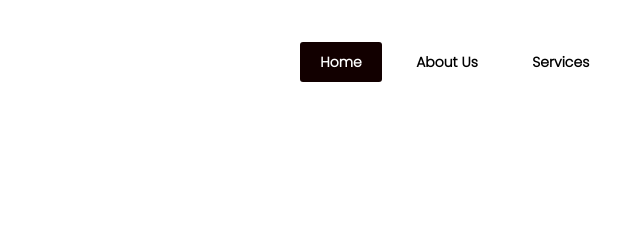
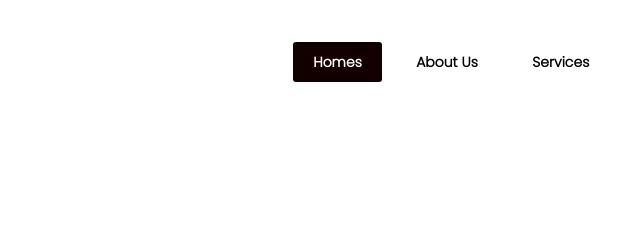
Before and after one commit to soninishank/LandingPage, a plain HTML site: page index.html in a window 1280 px wide. Shown: the top 240 px of the page, 295-935 px from the left. Drawn offline with nearby package versions, Linux system fonts and the light colour scheme.

Commit message:
Update index.html

```diff
--- a/index.html
+++ b/index.html
@@ -31,7 +31,7 @@
             </label>
 
             <ul>
-              <li><a class="active" href="#main">Home</a></li>
+              <li><a class="active" href="#main">Homes</a></li>
               <li><a href="#aboutus">About Us</a></li>
               <li><a href="#sevice">Services</a></li>
               <li><a href="#">Careers</a></li>
```
